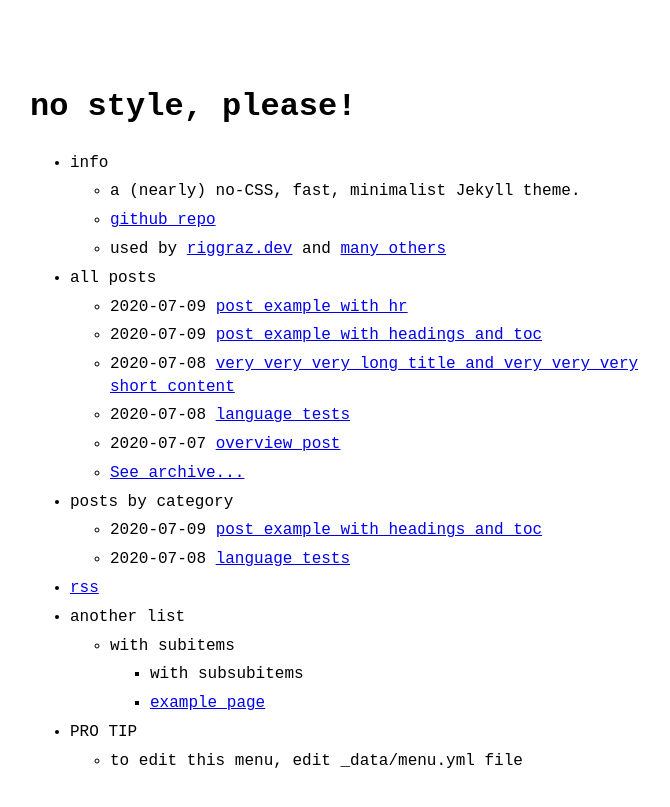
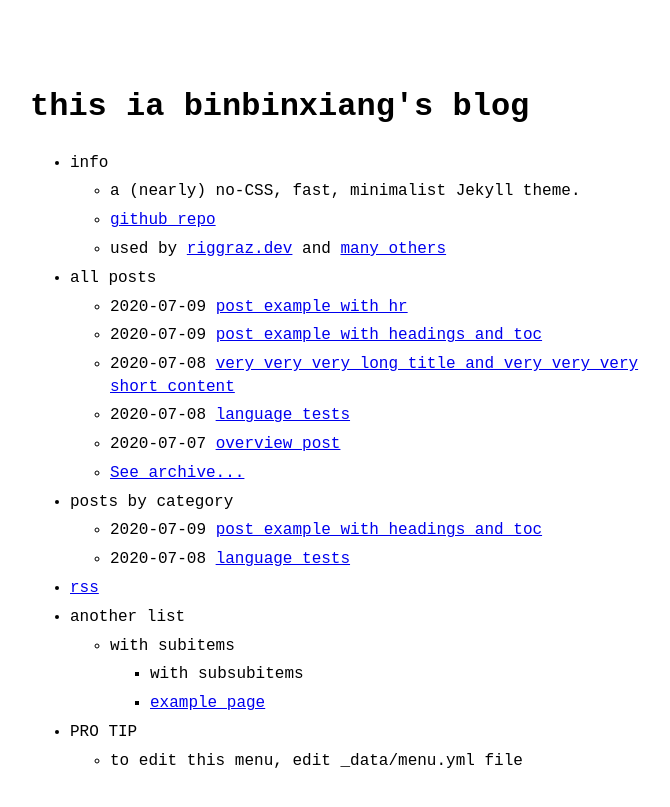
Before and after one commit to binbinxiang/binbinxiang.github.io, a Jekyll site: the page built from index.md, in a window 1280 px wide. Shown: the top 807 px of the page, without its empty margins (290-960 px from the left). Built offline with Jekyll 4.4.1, drawn with Linux system fonts in a browser that asks for light colours.

Commit message:
Update _config.yml

```diff
--- a/_config.yml
+++ b/_config.yml
@@ -1,10 +1,8 @@
-title: no style, please! # name of the site
-author: Riccardo Graziosi # name of site's author
-email: riccardo.graziosi97@gmail.com # email of site's author
-url: https://riggraz.dev # root address of the site
+title: this ia binbinxiang's blog # name of the site
+email: 2799343834@qq.com # email of site's author
+url: https://binbinxiang.github.io/ # root address of the site
 baseurl: "/no-style-please" # subpath of the site, e.g. "/blog" (leave it blank "" if you're site shouldn't use a subpath)
-description: > # description of the site (multiple lines allowed)
-  A (nearly) no-CSS, fast, minimalist Jekyll theme.
+description: 欢迎来到我的博客
 
 permalink: /:slug.html
 
```
